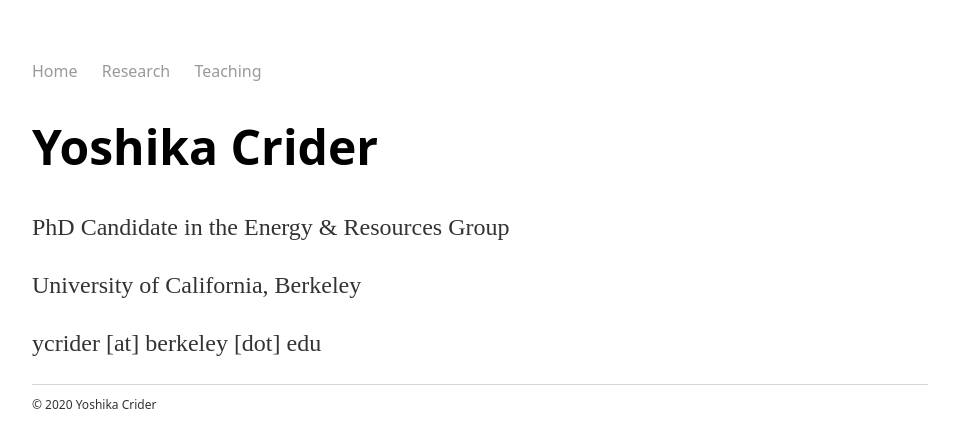
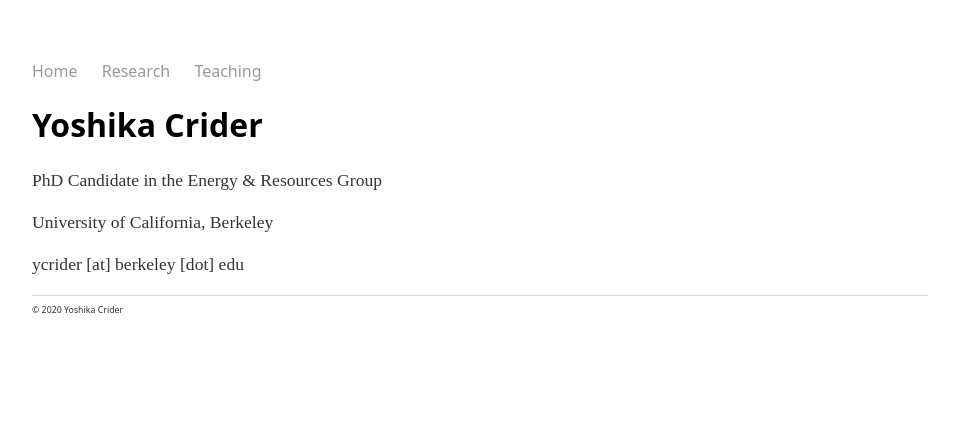
Before and after one commit to YoshikaCrider/YoshikaCrider.github.io, a Jekyll site: the page built from index.html, in a window 1280 px wide. Shown: the top 448 px of the page, without its empty margins (160-1119 px from the left). Built offline with Jekyll 4.4.1, drawn with Linux system fonts in a browser that asks for light colours.

Commit message:
Update main.css

```diff
--- a/css/main.css
+++ b/css/main.css
@@ -20,11 +20,11 @@
     text-decoration: underline;
 }
 h1 {
-    font-size: 3em;
+    font-size: 2em;
     font-family: system-ui;
 }
 p {
-    font-size: 1.5em;
+    font-size: 1.1em;
     line-height: 1.4em;
     color: #333;
 }
```
